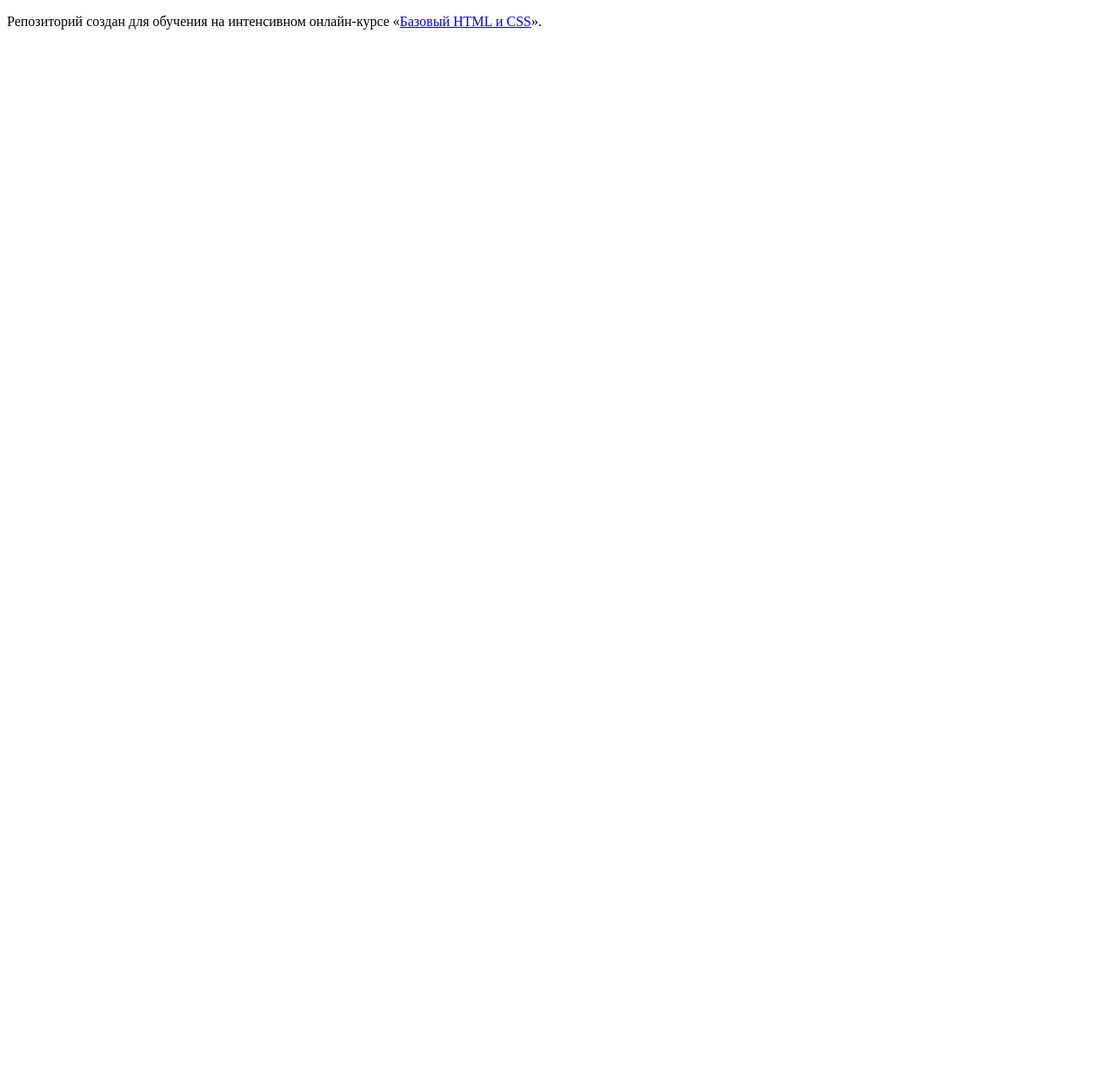
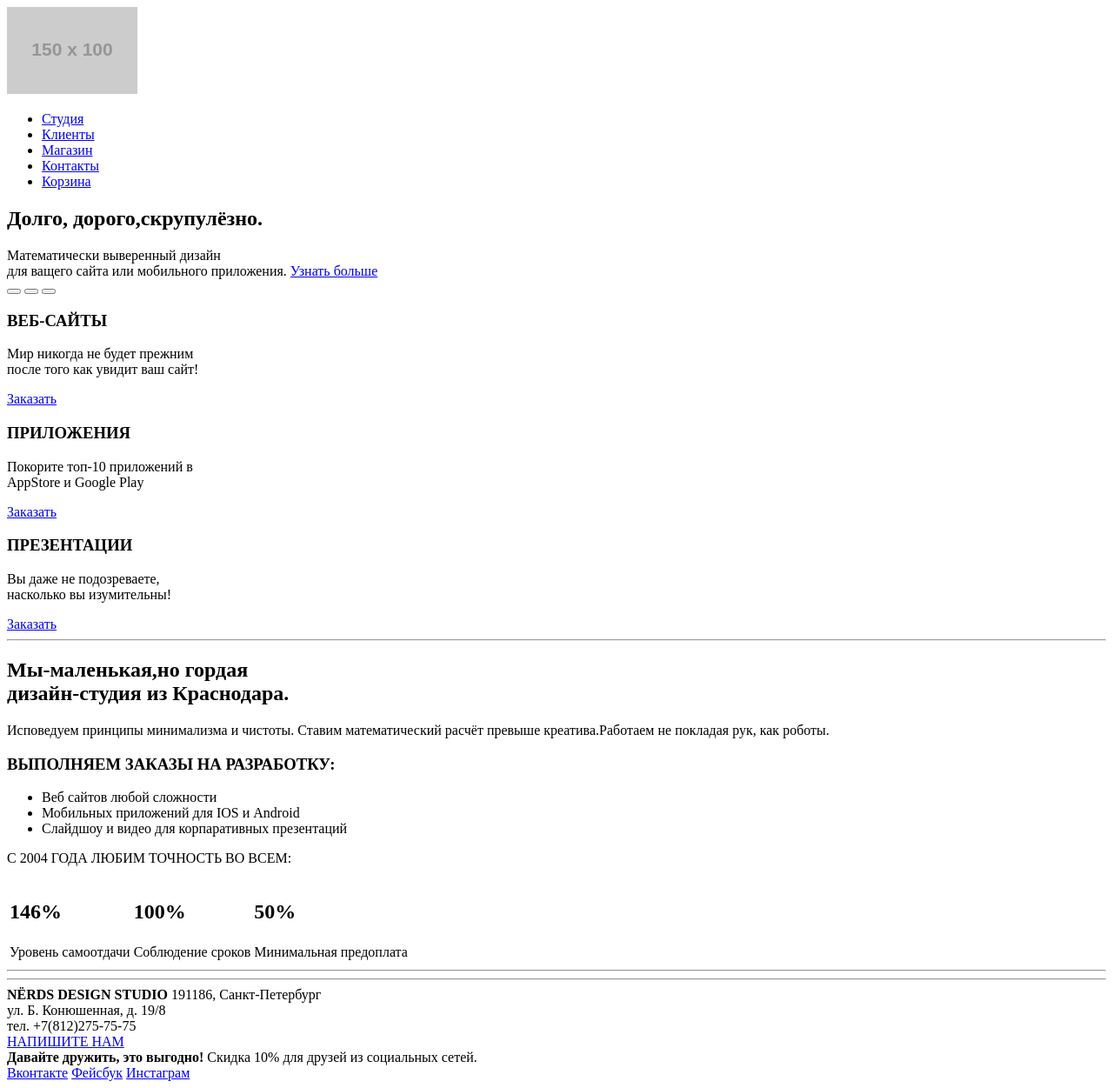
Before and after one commit to atrein23/403445-nerds, a plain HTML site: page index.html in a window 1280 px wide. Shown: the whole page at 87% size. Before the commit the page ends 800 px from the top, so only its background shows below. Drawn offline with Linux system fonts and the light colour scheme; placeholder pictures from the web are drawn by us.

Commit message:
первый вариант html разметки двух страниц

```diff
--- a/index.html
+++ b/index.html
@@ -2,11 +2,141 @@
 <html lang="ru">
   <head>
     <meta charset="utf-8">
-    <title>HTML Academy: Нёрдс</title>
+    <title>Дизайн-студия Нёрдс</title>
   </head>
   <body>
 
-    <p>Репозиторий создан для обучения на интенсивном онлайн‑курсе «<a href="https://htmlacademy.ru/intensive/htmlcss">Базовый HTML и CSS</a>».</p>
+    <header class="main-header">
+      <div class="container">
+      <div class="logo">
+        <img src="http://placehold.it/150x100" alt="дизайн-студия Нёрдс" width="150" height="100">
+      </div>
+        <nav class="main-navigation">
+          <ul>
+            <li>
+              <a href="#">Студия</a>
+             </li>
+            <li>
+              <a href="#">Клиенты</a>
+            </li>
+            <li>
+              <a href="#">Магазин</a>
+            </li>
+            <li>
+              <a href="#">Контакты</a>
+            </li>
+            <li>
+              <a href="#">Корзина</a>
+            </li>
+          </ul>
+        </nav>
 
+       <section class="slider">
+           <div class="slider-title">
+             <h1>Долго, дорого,скрупулёзно.</h1>
+             Математически выверенный дизайн<br>
+             для ващего сайта или мобильного приложения.
+           <a class="btn-red" href="#">Узнать больше</a>
+           <div class="slider-btns">
+           <button class="slider-btn" type="button"></button>
+           <button class="slider-btn" type="button"></button>
+           <button class="slider-btn" type="button"></button>
+           </div>
+         </div>
+       </section>
+       </div>
+    </header>
+
+
+    <main class="container">
+
+
+      <section class="advantages">
+        <div class="advantages-title">
+            <h3>ВЕБ-САЙТЫ</h3>
+            <p>Мир никогда не будет прежним<br>
+            после того как увидит ваш сайт!</p>
+            <a class="btn-red" href="#">Заказать</a>
+         </div>
+
+         <div class="advantages-title">
+           <h3>ПРИЛОЖЕНИЯ</h3>
+             <p>Покорите топ-10 приложений в<br>
+             AppStore и Google Play</p>
+             <a class="btn-green" href="#">Заказать</a>
+         </div>
+
+         <div class="advantages-title">
+           <h3>ПРЕЗЕНТАЦИИ</h3>
+              <p>Вы даже не подозреваете,<br>
+              насколько вы изумительны!</p>
+            <a class="btn-yellow" href="#">Заказать</a>
+            </div>
+         <hr>
+      </section>
+
+
+      <section class="about-us">
+        <div class="?">
+          <h2>Мы-маленькая,но гордая<br>
+          дизайн-студия из Краснодара.</h2>
+          <p>Исповедуем принципы минимализма и чистоты. Ставим математический расчёт превыше креатива.Работаем не покладая рук, как роботы.</p>
+              <h3>ВЫПОЛНЯЕМ ЗАКАЗЫ НА РАЗРАБОТКУ:</h3>
+            <ul>
+              <li>Веб сайтов любой сложности</li>
+              <li>Мобильных приложений для IOS и Android</li>
+              <li>Слайдшоу и видео для корпаративных презентаций</li>
+            </ul>
+        </div>
+        <div class="statistics-left">
+          <p>С 2004 ГОДА ЛЮБИМ ТОЧНОСТЬ ВО ВСЕМ:</p>
+            <table>
+              <tr>
+                <td><h2>146%</h2></td>
+                <td><h2>100%</h2></td>
+                <td><h2>50%</h2></td>
+              </tr>
+              <tr>
+                <td>Уровень самоотдачи</td>
+                <td>Соблюдение сроков</td>
+                <td>Минимальная предоплата</td>
+              </tr>
+            </table>
+        </div>
+
+      </section>
+
+      <section class="icons">
+      <hr>
+      <!?>
+      <hr>
+      </section>
+
+      <section class="contacts">
+        <div class="contacts-info">
+          <b>NЁRDS DESIGN STUDIO</b>
+          191186, Санкт-Петербург<br>
+          ул. Б. Конюшенная, д. 19/8<br>
+          тел. +7(812)275-75-75
+        </div>
+          <div class="boton">
+            <a class="btn-red" href="#">НАПИШИТЕ НАМ</a>
+           </div>
+      </section>
+
+      <footer class="main-footer">
+        <div class="container">
+          <div class="main-footer-info">
+            <b>Давайте дружить, это выгодно!</b>
+              Скидка 10% для друзей из социальных сетей.
+          </div>
+          <div class="social">
+            <a class="btn-social" href="#">Вконтакте</a>
+            <a class="btn-social" href="#">Фейсбук</a>
+            <a class="btn-social" href="#">Инстаграм</a>
+         </div>
+        </div>
+      </footer>
+    </main>
   </body>
 </html>
```
Also changed, not shown: catalog.html.html (added, +209 -0 lines).
